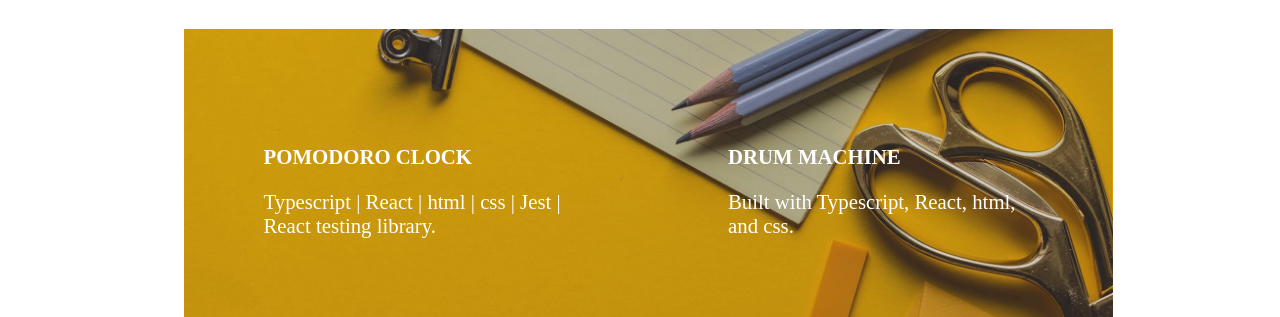
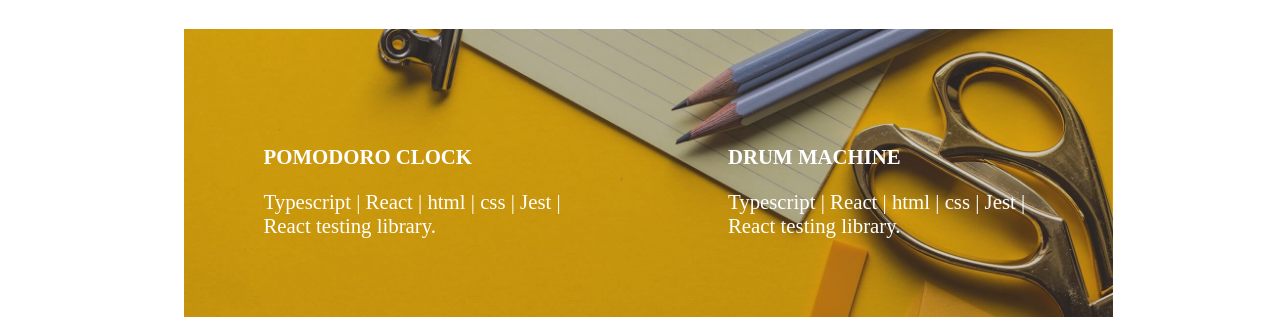
Before and after one commit to MarkusTryban/portfolio-blog, a Gatsby site: page /portfolio in a window 1280 px wide. Shown: the part 216-533 px from the top of the page. Built offline with nearby package versions, Linux system fonts and the light colour scheme; Gatsby itself is replaced by a stand-in of ours.

Commit message:
Update description of Drum Machine

```diff
--- a/src/pages/portfolio.tsx
+++ b/src/pages/portfolio.tsx
@@ -54,7 +54,10 @@ const Portfolio = (): JSX.Element => {
                 <span className='caption'>
                   <span className='caption-content'>
                     <h2>Drum Machine</h2>
-                    <p>Built with Typescript, React, html, and css.</p>
+                    <p>
+                      Typescript | React | html | css | Jest | React testing
+                      library.
+                    </p>
                   </span>
                 </span>
                 <img className='img-fluid' src={p2} alt='' />
```
